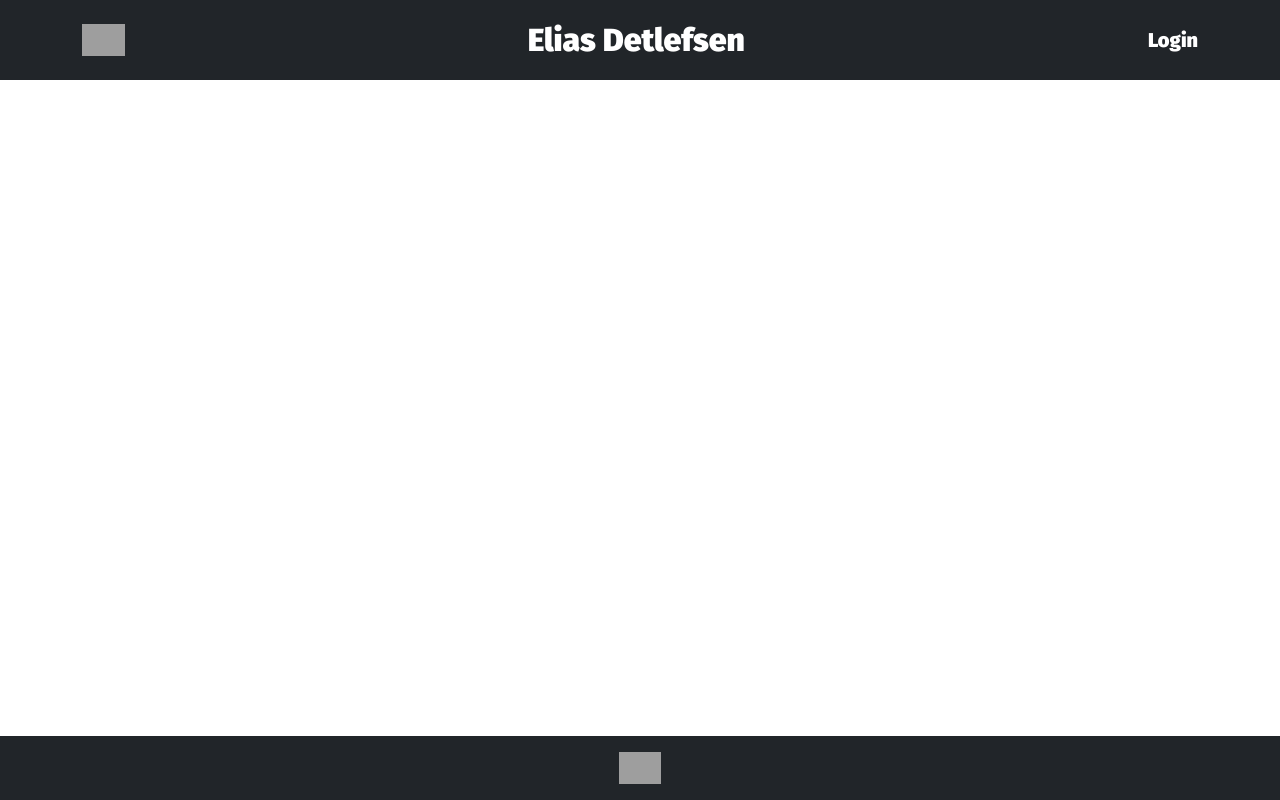
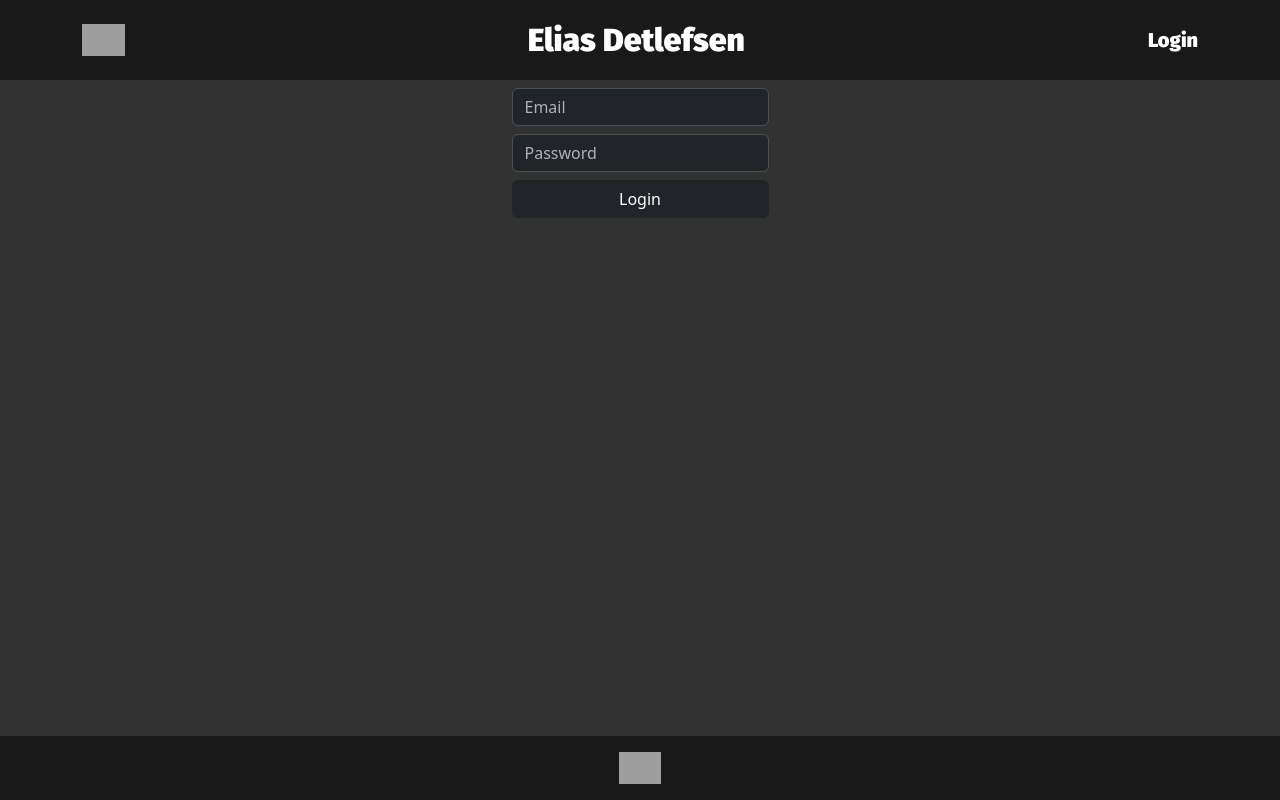
Before and after one commit to elias4096/portfolio-frontend, a Vue app: page /login in a window 1280 px wide. Built offline with nearby package versions, Linux system fonts and the light colour scheme; grey boxes are pictures that could not be loaded.

Commit message:
Added login form and updated styling

```diff
--- a/index.html
+++ b/index.html
@@ -1,5 +1,5 @@
 <!DOCTYPE html>
-<html lang="">
+<html lang="" data-bs-theme="dark">
 
 <head>
   <meta charset="UTF-8">
--- a/src/App.vue
+++ b/src/App.vue
@@ -1,13 +1,13 @@
 <script setup>
-import AppFooter from './components/layout/AppFooter.vue';
-import AppHeader from './components/layout/AppHeader.vue';
+import AppFooter from './components/layout/AppFooter.vue'
+import AppHeader from './components/layout/AppHeader.vue'
 </script>
 
 <template>
-  <div class="app">
+  <div class="d-flex flex-column min-vh-100 c-bg-darkest">
     <AppHeader />
 
-    <main class="content">
+    <main class="flex-fill c-bg-dark">
       <RouterView />
     </main>
 
@@ -21,19 +21,11 @@ import AppHeader from './components/layout/AppHeader.vue';
   src: url("@/assets/fonts/FiraSans-Black.ttf") format("truetype");
 }
 
-* {
-  margin: 0;
-  padding: 0;
-  font-family: "Fira Sans";
+.c-bg-dark {
+  background-color: rgb(50, 50, 50);
 }
 
-.app {
-  min-height: 100vh;
-  display: flex;
-  flex-direction: column;
-}
-
-.content {
-  flex: 1;
+.c-bg-darkest {
+  background-color: rgb(25, 25, 25);
 }
 </style>
--- a/src/components/layout/AppFooter.vue
+++ b/src/components/layout/AppFooter.vue
@@ -1,7 +1,7 @@
 <template>
-    <footer class="bg-dark text-white">
+    <footer>
         <div class="container py-3 d-flex justify-content-center">
-            <a href="https://github.com/elias4096" class="text-white text-decoration-none link-item">
+            <a href="https://github.com/elias4096" class="link-item">
                 <img src="@/assets/icons/GitHub_Invertocat_White.svg" height="32" alt="GitHub" />
             </a>
         </div>
--- a/src/components/layout/AppHeader.vue
+++ b/src/components/layout/AppHeader.vue
@@ -1,7 +1,7 @@
 <template>
-    <header class="bg-dark text-white">
+    <header>
         <div class="container py-3 d-flex align-items-center justify-content-between">
-            <a href="https://github.com/elias4096" class="text-white text-decoration-none link-item">
+            <a href="https://github.com/elias4096" class="link-item">
                 <img src="@/assets/icons/GitHub_Invertocat_White.svg" height="32" alt="GitHub" />
             </a>
 
@@ -17,6 +17,10 @@
 </template>
 
 <style scoped>
+.link-item {
+    font-family: "Fira Sans";
+}
+
 .link-item:hover {
     filter: invert(25%)
 }
--- a/src/views/Login.vue
+++ b/src/views/Login.vue
@@ -1 +1,45 @@
-<template></template>
+<script setup>
+import { ref } from 'vue'
+
+const email = ref('')
+const password = ref('')
+
+async function onLogin() {
+    const response = await fetch('http://localhost:8080/api/auth/login', {
+        method: 'POST',
+        headers: {
+            'Content-Type': 'application/json'
+        },
+        body: JSON.stringify({
+            email: email.value,
+            password: password.value
+        })
+    })
+
+    if (!response.ok) {
+        console.error('Login failed')
+        return
+    }
+
+    const data = await response.json()
+    console.log('Login success:', data)
+}
+</script>
+
+<template>
+    <div class="container d-flex justify-content-center">
+        <form @submit.prevent="onLogin">
+            <div class="form-group my-2">
+                <input type="email" class="form-control" placeholder="Email" v-model="email" required>
+            </div>
+
+            <div class="form-group my-2">
+                <input type="password" class="form-control" placeholder="Password" v-model="password" required>
+            </div>
+
+            <button type="submit" class="btn btn-dark w-100">
+                Login
+            </button>
+        </form>
+    </div>
+</template>
```
